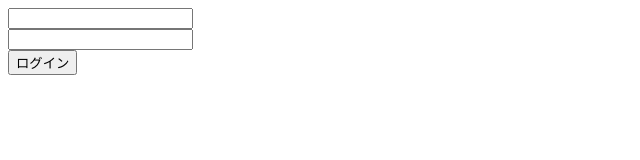
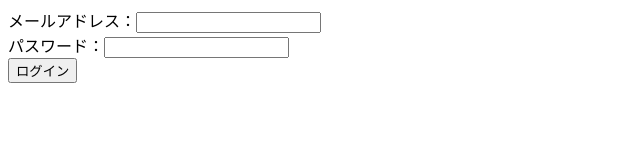
Before and after one commit to ksdueki/nrwb_test_files, a plain HTML site: page index.html in a window 1280 px wide. Shown: the whole page, without its empty margins (0-640 px from the left). Drawn offline with Linux system fonts and the light colour scheme.

Commit message:
Update index.html

```diff
--- a/index.html
+++ b/index.html
@@ -8,8 +8,8 @@
 </head>
 <body>
   <form action="./signed_in.html">
-    <div><input type="email" name="user_email" id="user_email"></div>
-    <div><input type="password" name="user_password" id="user_password"></div>
+    <div>メールアドレス：<input type="email" name="user_email" id="user_email"></div>
+    <div>パスワード：<input type="password" name="user_password" id="user_password"></div>
     <div><input type="submit" value="ログイン"></div>
   </form>
 </body>
```
